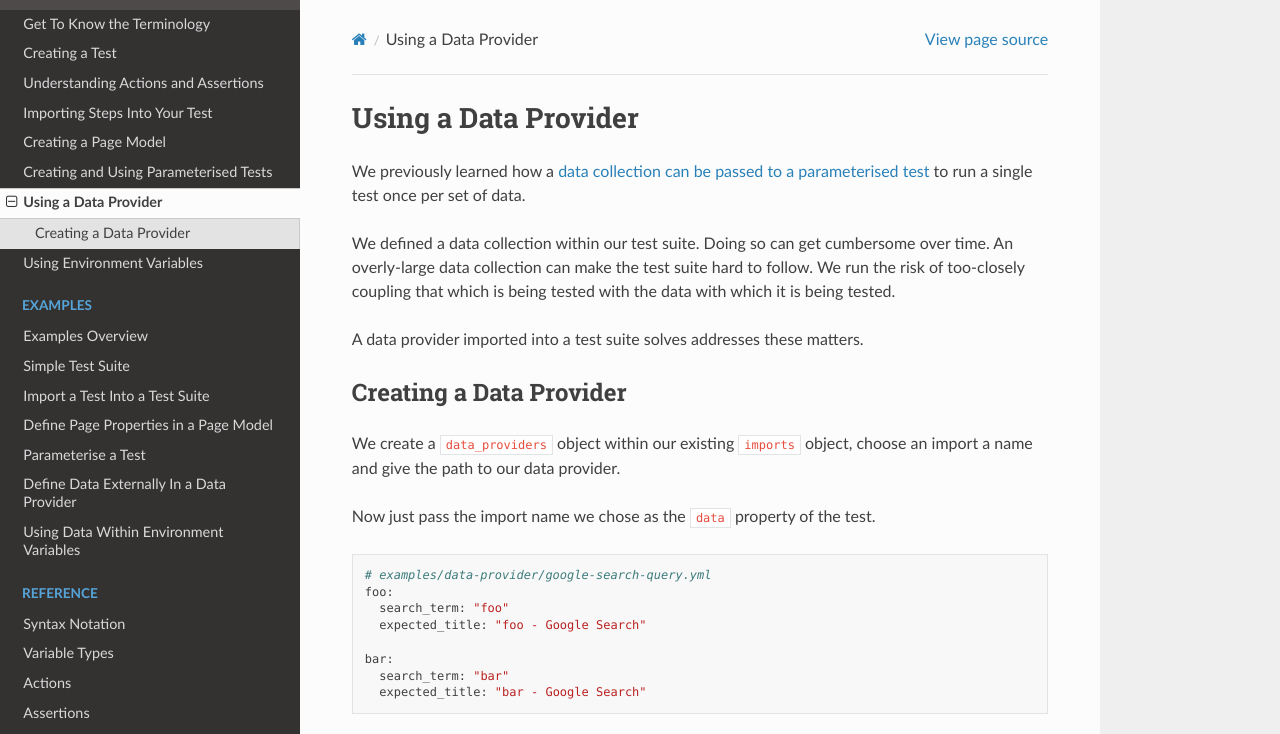
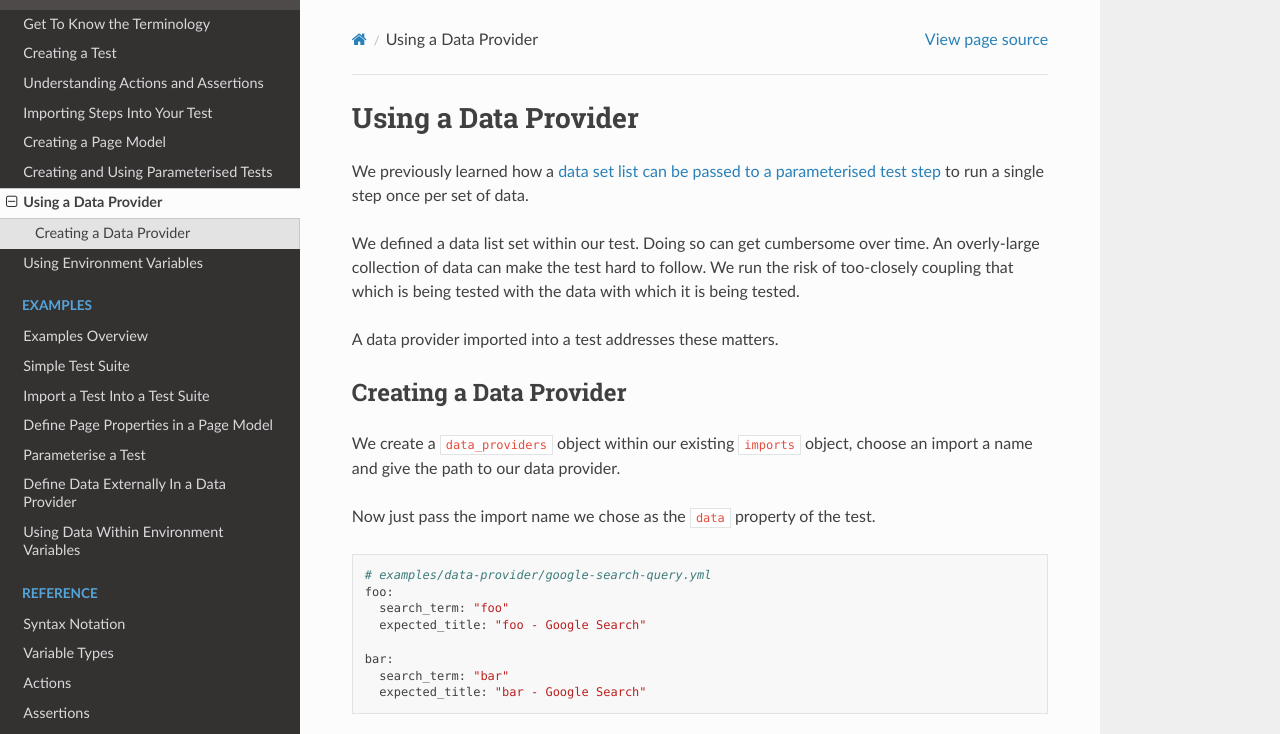
Before and after one commit to webignition/bas-spec, a Sphinx documentation site: the page built from docs/tutorial-data-providers.rst, in a window 1280 px wide and 1027 px high, cut to the strip 0-734 px from the top of the window. Built offline with Sphinx 7.4.7 and the Read the Docs theme 2.0.0, drawn with Linux system fonts in a browser that asks for light colours.

Commit message:
Update data providers tutorial

```diff
--- a/docs/tutorial-data-providers.rst
+++ b/docs/tutorial-data-providers.rst
@@ -2,14 +2,14 @@
 Using a Data Provider
 =====================
 
-We previously learned how a :doc:`data collection can be passed to a parameterised test </tutorial-parameterised-tests>`
-to run a single test once per set of data.
+We previously learned how a :doc:`data set list can be passed to a parameterised test step </tutorial-parameterised-tests>`
+to run a single step once per set of data.
 
-We defined a data collection within our test suite. Doing so can get cumbersome over time. An overly-large data collection
-can make the test suite hard to follow. We run the risk of too-closely coupling that which is being tested with the data
+We defined a data list set within our test. Doing so can get cumbersome over time. An overly-large collection of data
+can make the test hard to follow. We run the risk of too-closely coupling that which is being tested with the data
 with which it is being tested.
 
-A data provider imported into a test suite solves addresses these matters.
+A data provider imported into a test addresses these matters.
 
 ------------------------
 Creating a Data Provider
```
